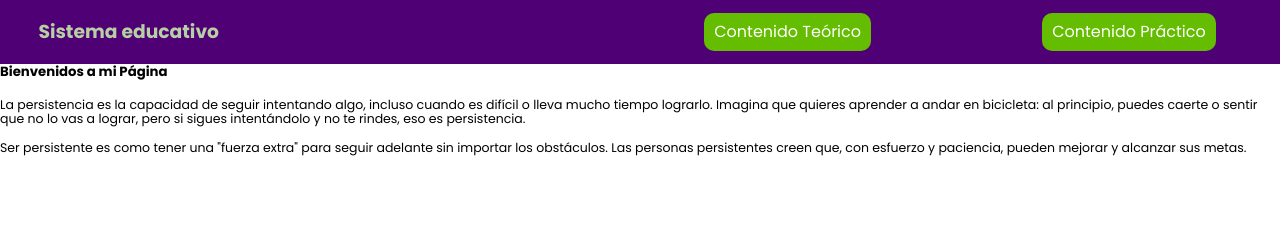
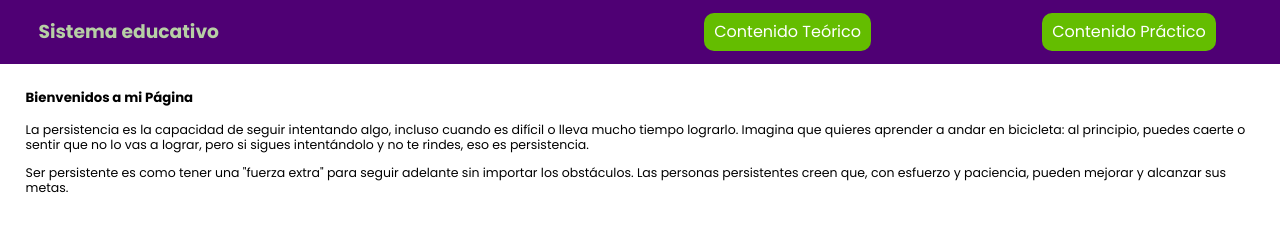
Before and after one commit to Alexisrafael/Learning_numbers_and_letters, a website: page index.html in a window 1280 px wide. Drawn offline with Linux system fonts and the light colour scheme.

Commit message:
correciones

```diff
--- a/index.html
+++ b/index.html
@@ -24,11 +24,11 @@
         <!-- Secciones del contenido -->
 
         <!-- Pagina de inicio -->
-        <section id="section1" class="content-section" style="display: block;">
+        <section id="section1" class="content-section" style="display: block; padding: 2%;">
             <h5>Bienvenidos a mi Página</h5>
             <br>
             <p style="font-size: 12.5px">La persistencia es la capacidad de seguir intentando algo, incluso cuando es difícil o lleva mucho tiempo lograrlo. Imagina que quieres aprender a andar en bicicleta: al principio, puedes caerte o sentir que no lo vas a lograr, pero si sigues intentándolo y no te rindes, eso es persistencia. <br> <br>Ser persistente es como tener una "fuerza extra" para seguir adelante sin importar los obstáculos. Las personas persistentes creen que, con esfuerzo y paciencia, pueden mejorar y alcanzar sus metas.</p>
-            <img src="" alt="">
+
         </section>
 
         <!-- Primer boton de contenido Teórico-->
```
Also changed, not shown: package.json (+7 -3 lines), 2 other files.
